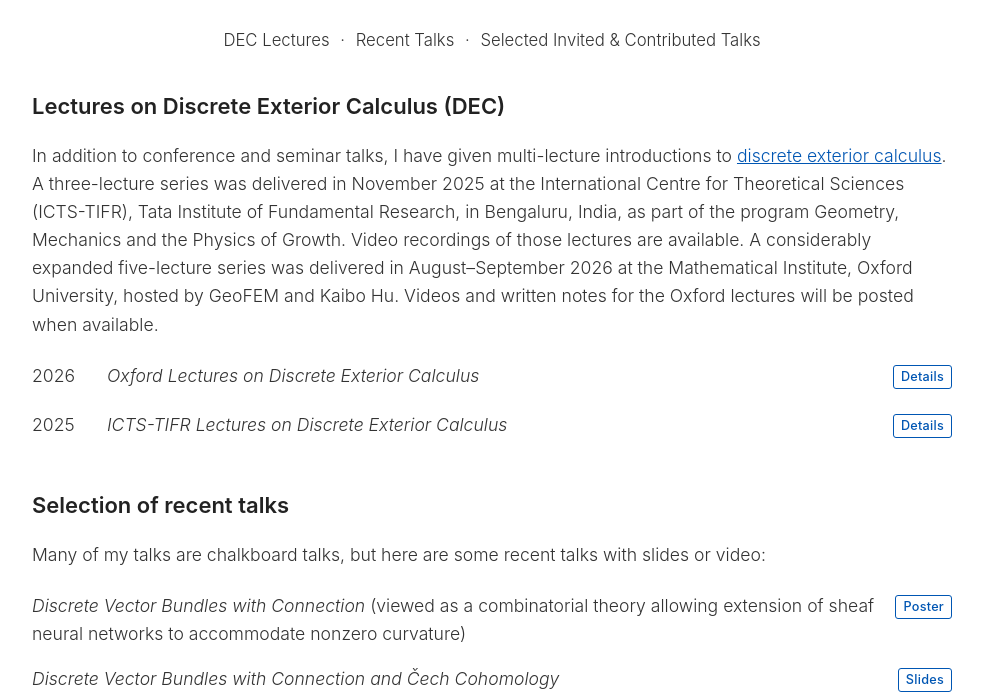
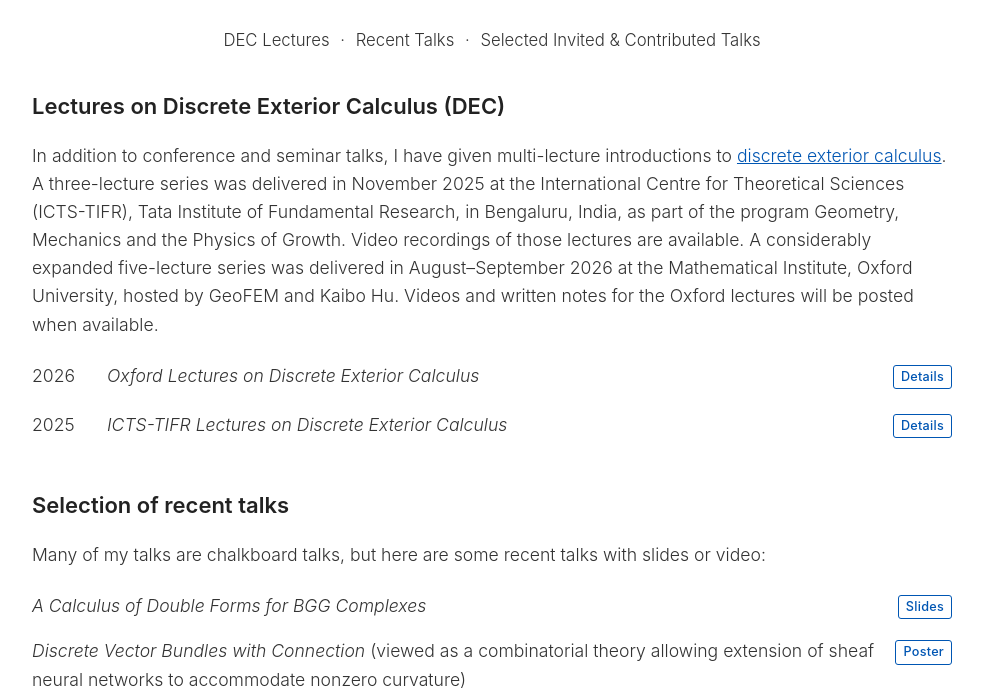
Before and after one commit to hirani/hirani.github.io, a plain HTML site: page talks.html in a window 1280 px wide. Shown: the part 96-795 px from the top of the page, without its empty margins (148-1131 px from the left). Drawn offline with Linux system fonts and the light colour scheme.

Commit message:
Talks: slides for the PICS colloquium at U Penn
A Calculus of Double Forms for BGG Complexes, 2026-11-20, first in
"Selection of recent talks" on talks.html. The PDF is
slides/philadelphia26.pdf, the public copy of the deck: 38 frames,
152 pages.

Co-Authored-By: Claude Fable 5.2 <noreply@anthropic.com>
Claude-Session: https://claude.ai/code/session_0151dGXk5XevX7ujBxgSbwwK

```diff
--- a/talks.html
+++ b/talks.html
@@ -56,6 +56,9 @@
 </p>
 
 <ul class="talk-badge-list">
+    <li><span><em>A Calculus of Double Forms for BGG Complexes</em></span>
+        <span class="talk-links"><a class="free" href="./slides/philadelphia26.pdf" target="_blank">Slides</a></span></li>
+
     <li><span><em>Discrete Vector Bundles with Connection</em> (viewed as a combinatorial theory allowing extension of sheaf neural networks to accommodate nonzero curvature)</span>
         <span class="talk-links"><a class="free" href="./slides/oxford26.pdf" target="_blank">Poster</a></span></li>
 
```
Also changed, not shown: 1 other file.
